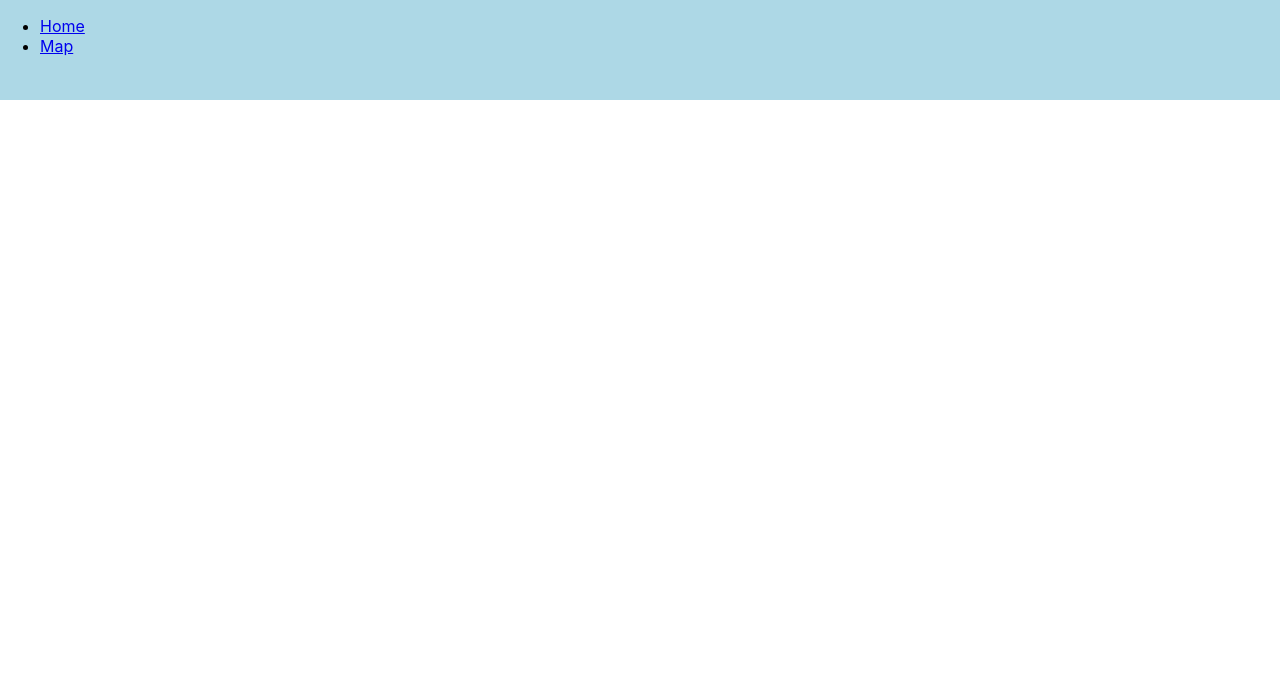
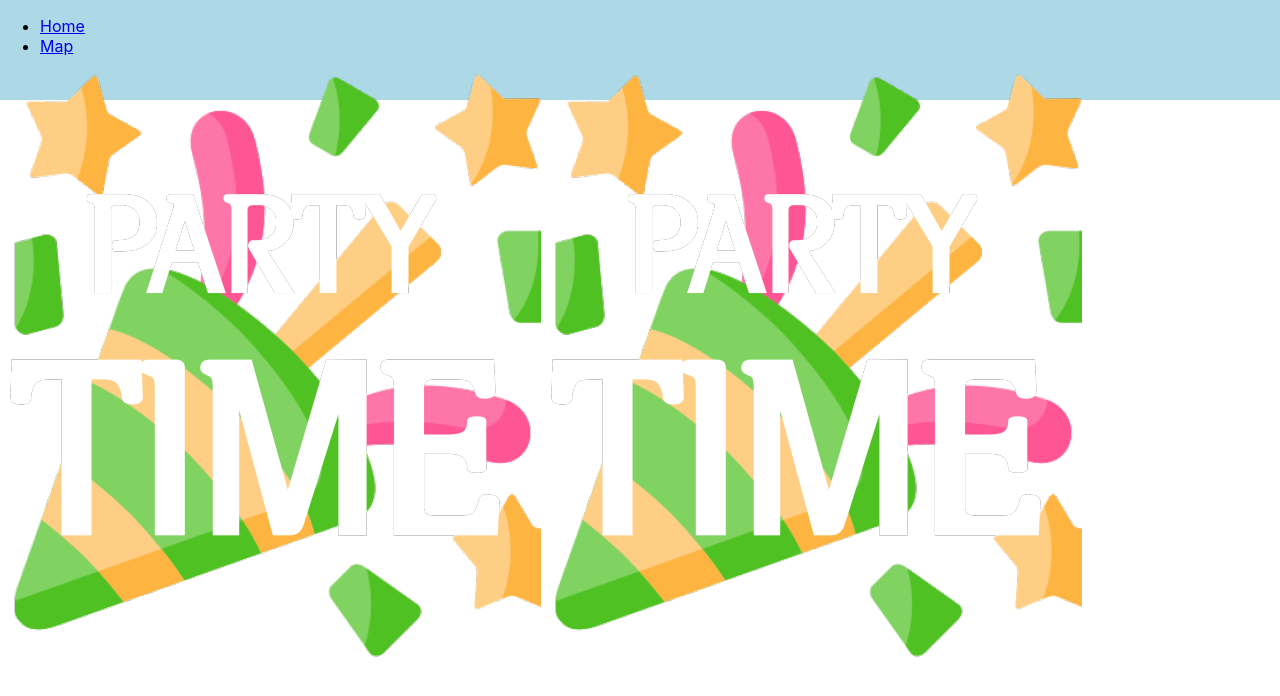
Before and after one commit to jagharloggatin/PartyTime-React-WebbApp, a React (Create React App) app: page / in a window 1280 px wide. Shown: the top 696 px of the page. Built offline with nearby package versions, Linux system fonts and the light colour scheme.

Commit message:
add app-prefix to base components

```diff
--- a/jsconfig.json
+++ b/jsconfig.json
@@ -2,9 +2,6 @@
   "compilerOptions": {
     "baseUrl": "./src",
     "checkJs": true,
-    "jsx": "react",
-    "paths": {
-      "@/*": ["./*"]
-    }
+    "jsx": "react"
   }
 }
--- a/src/App.js
+++ b/src/App.js
@@ -1,18 +1,16 @@
-import { Routes, Route } from "react-router-dom";
+import { Route, Routes } from 'react-router-dom';
 
-import HomeRoute from "./routes/HomeRoute";
-import MapRoute from "./routes/MapRoute";
+import HomeRoute from './routes/HomeRoute';
+import MapRoute from './routes/MapRoute';
 
-import "./App.css";
-import Menu from "components/Menu";
-import React from "react";
+import React from 'react';
+import './App.css';
+import AppHeader from './components/AppHeader';
 
 function App() {
   return (
     <div className="page">
-      <div className="header">
-        <Menu></Menu>
-      </div>
+      <AppHeader></AppHeader>
       <Routes>
         <Route path="/" element={<HomeRoute />} />
         <Route path="/map" element={<MapRoute />} />
--- /dev/null
+++ b/src/Components/AppAvatar.js
@@ -0,0 +1,7 @@
+import React from 'react';
+
+const AppAvatar = (props) => {
+  return <img src={'assets/Images/logo.png'} alt={'Logo'} style={props.style} />;
+};
+
+export default AppAvatar;
--- /dev/null
+++ b/src/Components/AppHeader.js
@@ -0,0 +1,16 @@
+import React from 'react';
+import AppAvatar from './AppAvatar';
+import AppLogo from './AppLogo';
+import AppMenu from './AppMenu';
+
+const AppHeader = (props) => {
+  return (
+    <div className="header">
+      <AppMenu />
+      <AppLogo />
+      <AppAvatar />
+    </div>
+  );
+};
+
+export default AppHeader;
--- /dev/null
+++ b/src/Components/AppLogo.js
@@ -0,0 +1,7 @@
+import React from 'react';
+
+const AppLogo = (props) => {
+  return <img src={'assets/Images/logo.png'} alt={'Logo'} style={props.style} />;
+};
+
+export default AppLogo;
--- a/src/Components/Map.js
+++ b/src/Components/AppMap.js
@@ -6,7 +6,7 @@ import React from 'react';
 import gridIcon from '../icons/grid.svg';
 import plusIcon from '../icons/plus.svg';
 import searchIcon from '../icons/search.svg';
-import Logo from './Logo';
+import Logo from './AppLogo';
 
 const Core = () => {
   const center = useMemo(() => ({ lat: 59.32, lng: 18.06 }), []);
@@ -48,7 +48,7 @@ const Button = (props) => {
   );
 };
 
-export const Map = () => {
+const AppMap = () => {
   const { isLoaded } = useLoadScript({ googleMapsApiKey: process.env.REACT_APP_GOOGLE_MAPS_API_KEY });
 
   if (!isLoaded) return <div>Loading...</div>;
@@ -76,3 +76,5 @@ export const Map = () => {
     </div>
   );
 };
+
+export default AppMap;
--- /dev/null
+++ b/src/Components/AppMenu.js
@@ -0,0 +1,13 @@
+import React from 'react';
+import AppMenuItem from './AppMenuItem';
+
+const AppMenu = (props) => {
+  return (
+    <ul>
+      <AppMenuItem name="Home" url="/"></AppMenuItem>
+      <AppMenuItem name="Map" url="/map"></AppMenuItem>
+    </ul>
+  );
+};
+
+export default AppMenu;
--- a/src/Components/MenuItem.js
+++ b/src/Components/AppMenuItem.js
@@ -1,6 +1,6 @@
 import React from 'react';
 
-const MenuItem = ({ url, name }) => {
+const AppMenuItem = ({ url, name }) => {
   return (
     <li>
       <a href={url}>{name}</a>
@@ -8,4 +8,4 @@ const MenuItem = ({ url, name }) => {
   );
 };
 
-export default MenuItem;
+export default AppMenuItem;
--- a/src/Components/Logo.js
+++ /dev/null
@@ -1,8 +0,0 @@
-import React from "react";
-
-const Logo = (props) =>
-{
-    return <img src={'assets/Images/logo.png'} alt={'Logo'} style={props.style}/>;
-}
-
-export default Logo;
--- a/src/Components/Menu.js
+++ /dev/null
@@ -1,13 +0,0 @@
-import React from 'react';
-import MenuItem from './MenuItem';
-
-const Menu = (props) => {
-  return (
-    <ul>
-      <MenuItem name="Home" url="/"></MenuItem>
-      <MenuItem name="Map" url="/map"></MenuItem>
-    </ul>
-  );
-};
-
-export default Menu;
--- a/src/Routes/HomeRoute.js
+++ b/src/Routes/HomeRoute.js
@@ -1,4 +1,4 @@
-import React from "react";
+import React from 'react';
 
 function HomeRoute() {
   return <div>Home</div>;
--- a/src/Routes/MapRoute.js
+++ b/src/Routes/MapRoute.js
@@ -1,8 +1,8 @@
-import React from "react";
-import { Map } from "../components/Map";
+import AppMap from 'components/AppMap';
+import React from 'react';
 
 function MapRoute() {
-  return <Map></Map>;
+  return <AppMap></AppMap>;
 }
 
 export default MapRoute;
```
